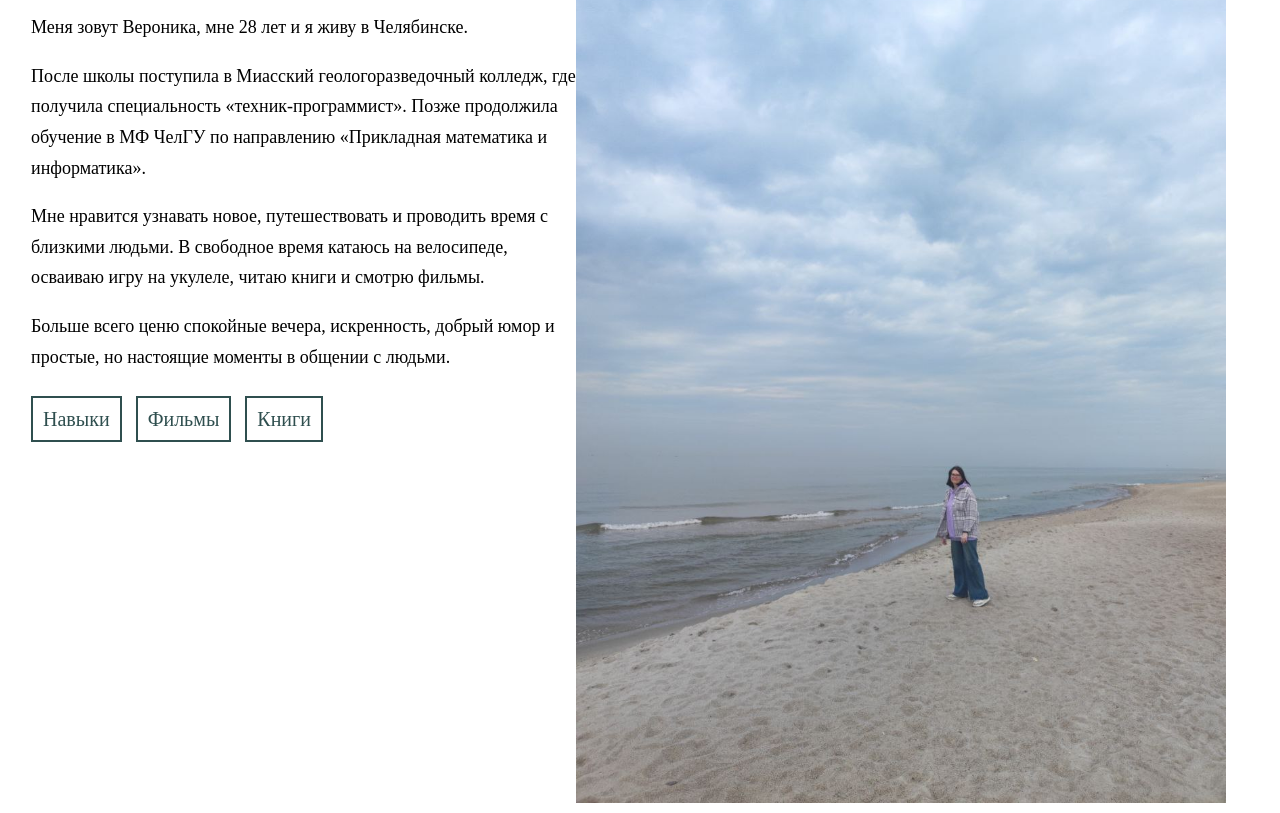
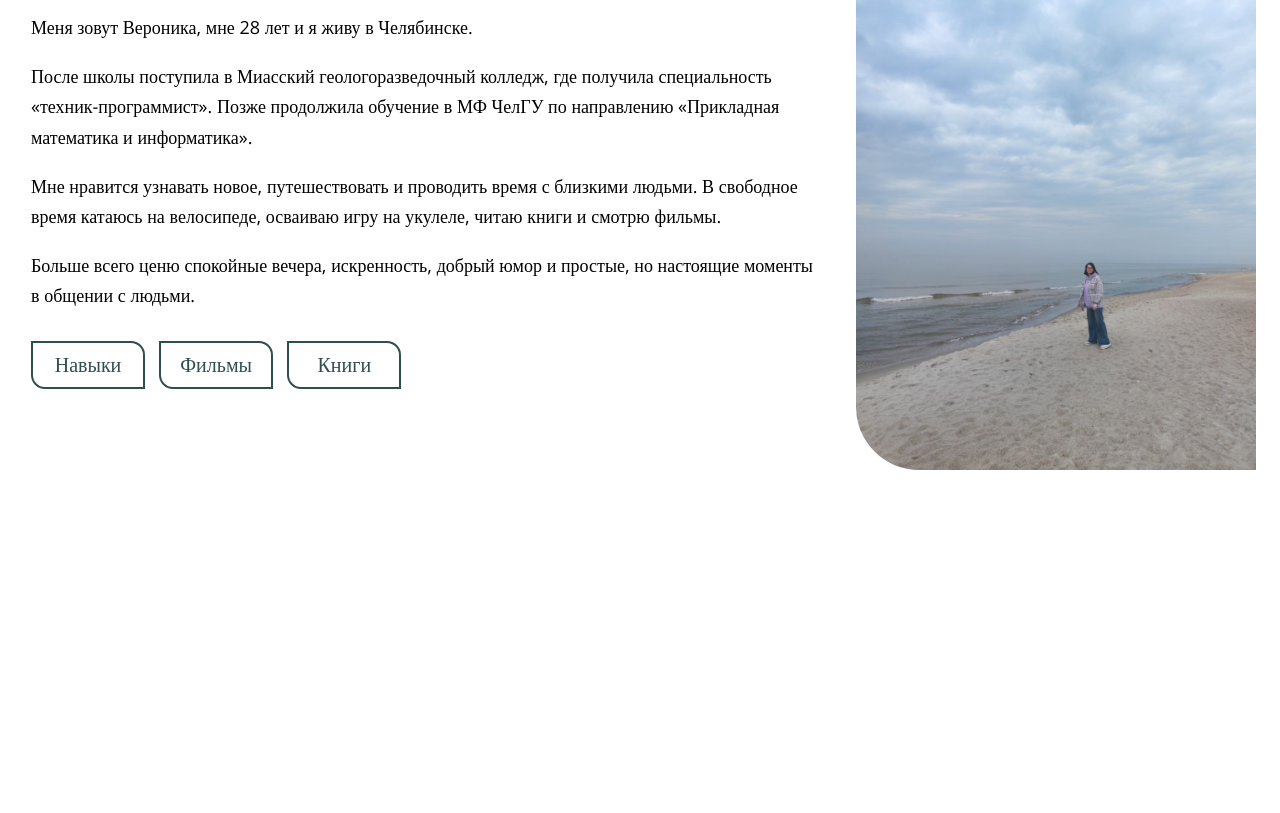
Before and after one commit to VeronikaMa/about_me, a plain HTML site: page index.html in a window 1280 px wide. Shown: the part 85-898 px from the top of the page. After the commit the page ends 800 px from the top, so only its background shows below. Drawn offline with nearby package versions, Linux system fonts and the light colour scheme; a web font is replaced by a local one.

Commit message:
Правки

```diff
--- a/assets/css/css.css
+++ b/assets/css/css.css
@@ -1,6 +1,6 @@
 html {
     max-width: 1248px;
-    font-family: "Cuprum", "sans-serif";
+    font-family: "Open Sans", "sans-serif";
     line-height: 1.7;
     margin: 0 auto;
     padding: 0;
@@ -11,24 +11,33 @@ body {
 }
 
 .img {
-    width: 650px;
+    width: 400px;
     float: right;
-    margin: 0 30px 10px 0;
+    margin: 0 0 10px 30px;
+    border-top-right-radius: 63px;
+    border-bottom-left-radius: 63px;
+}
+h1{
+    font-size: 32px;
+    font-weight: normal;
 }
 
 .buttons {
-
     margin: 30px 0;
-
-    a {
+    .dropdown {
+        display: inline-block;
         text-decoration: none;
         color: darkslategray;
         margin-right: 10px;
-
-        padding: 10px;
+        margin-bottom: 10px;
+        padding: 5px;
         font-size: 20px;
         font-weight: normal;
         border: darkslategray 2px solid;
+        border-top-right-radius: 14px;
+        border-bottom-left-radius: 14px;
+        width: 100px;
+        text-align: center;
     }
 }
 
@@ -36,11 +45,10 @@ p, .description {
     font-size: 18px;
 }
 
-
 ul {
-    padding-left: 14px;
+    overflow: hidden;
+    padding-left: 20px;
 }
-
 
 .hide-list {
     display: none;
--- a/index.html
+++ b/index.html
@@ -4,11 +4,11 @@
     <meta charset="UTF-8">
     <title>Обо мне</title>
     <style>
-        @import url('https://fonts.googleapis.com/css2?family=Cuprum:ital,wght@0,400..700;1,400..700&family=El+Messiri:wght@400..700&display=swap');
+        @import url('https://fonts.googleapis.com/css2?family=Open+Sans:ital,wght@0,300..800;1,300..800&display=swap');
     </style>
 
     <link rel="stylesheet" type="text/css" href="assets/css/css.css">
-
+    <meta name="viewport" content="width=device-width, initial-scale=1.0">
 </head>
 <body>
 <div class="main">
@@ -28,9 +28,9 @@
 
 </div>
 <div class="buttons">
-    <a href="#" class="dropdown" id="skills">Навыки</a>
-    <a href="#" class="dropdown" id="films">Фильмы</a>
-    <a href="#" class="dropdown" id="books">Книги</a>
+    <a href="#skills" class="dropdown" id="skills">Навыки</a>
+    <a href="#films" class="dropdown" id="films">Фильмы</a>
+    <a href="#books" class="dropdown" id="books">Книги</a>
 </div>
 <div class="description">
     <ul class="list hide-list skills">
```
